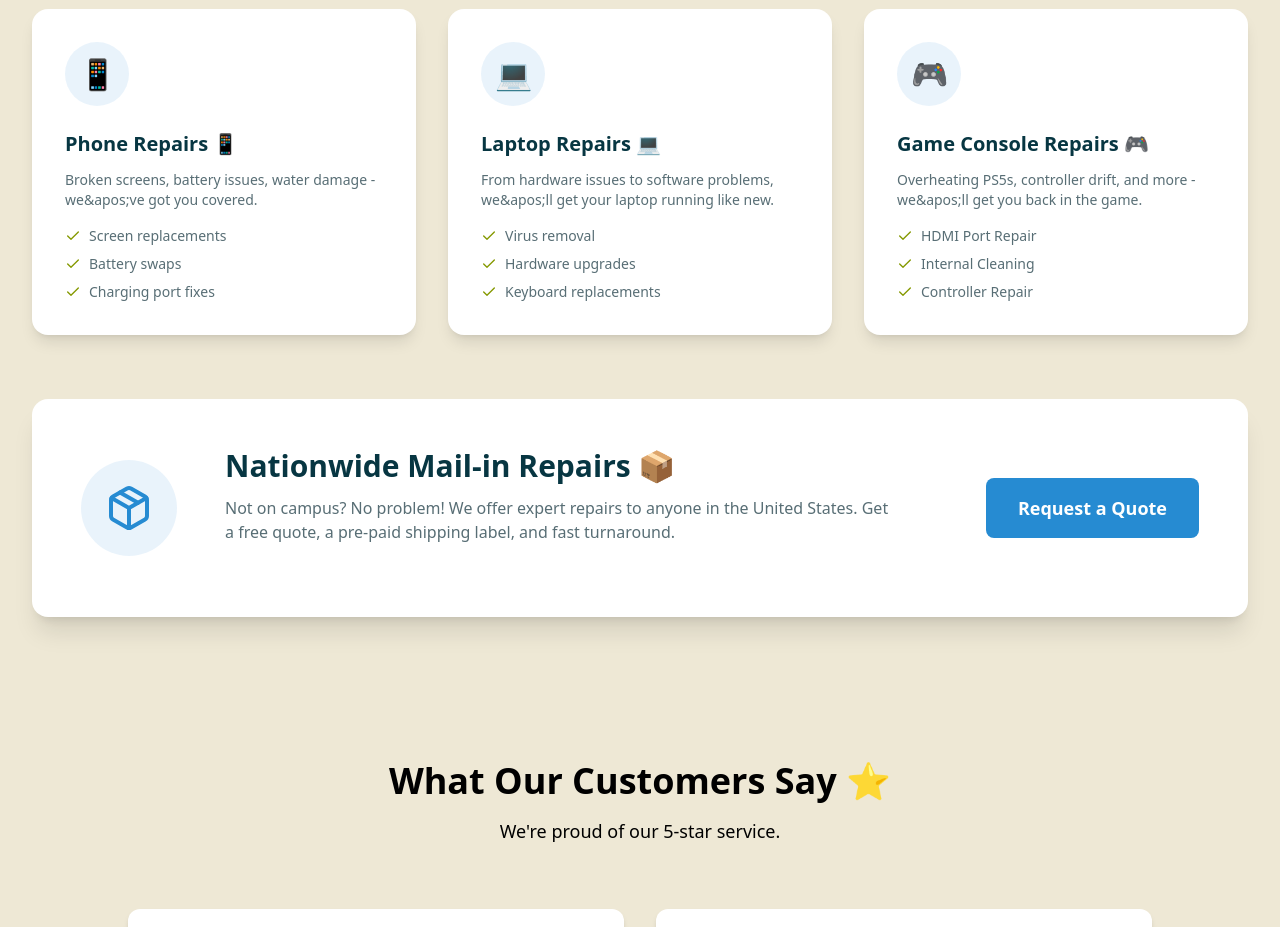
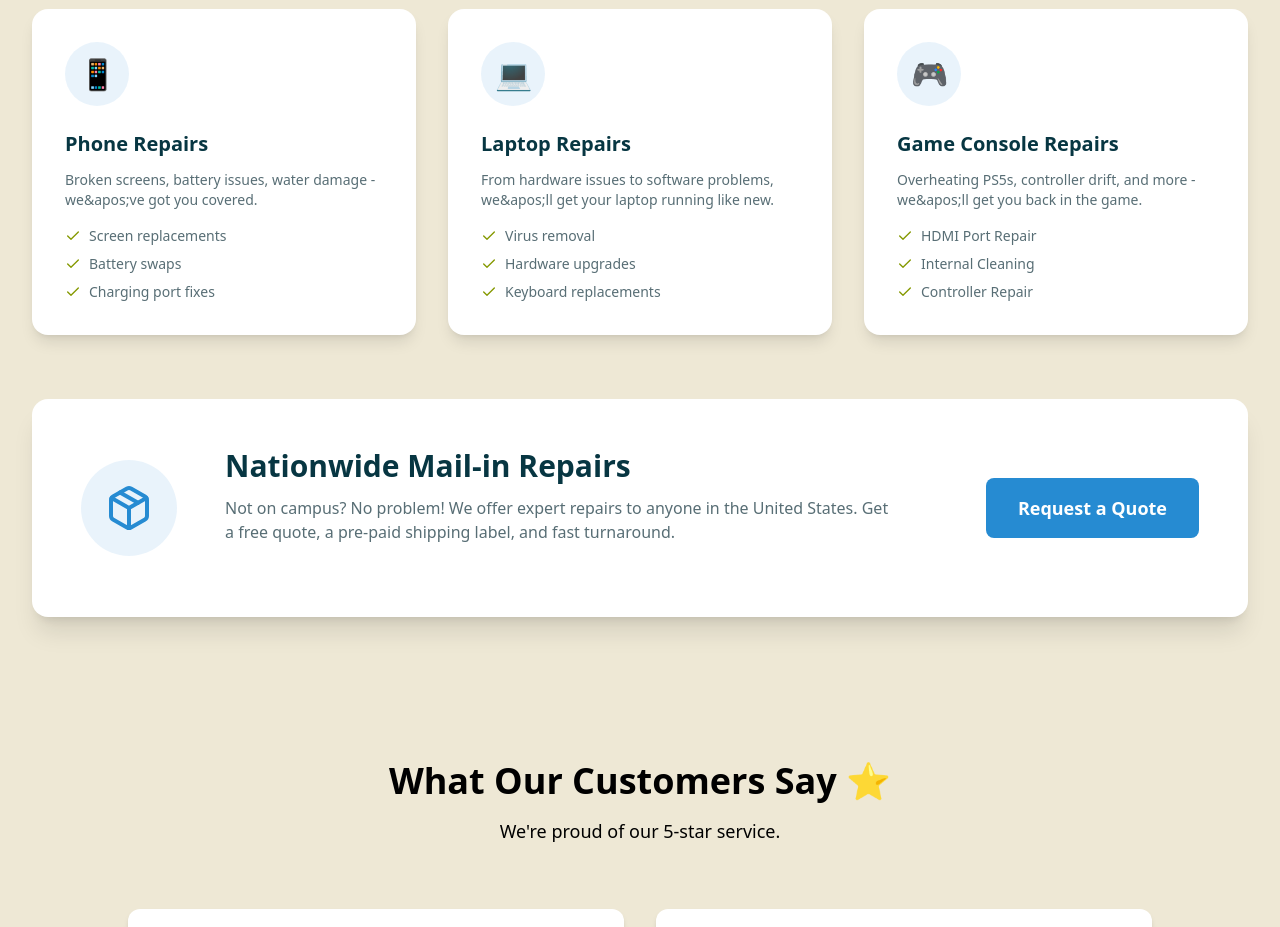
Before and after one commit to debugonezero/dash-fixes-v2, a Next.js app: page / in a window 1280 px wide. Shown: the part 1820-2747 px from the top of the page. Built offline with nearby package versions, Linux system fonts and the light colour scheme.

Commit message:
Remove duplicate emojis from service card titles, keep only large icons

```diff
--- a/src/app/Services.tsx
+++ b/src/app/Services.tsx
@@ -7,7 +7,7 @@ const Services = () => {
   const mainServices = [
     {
       icon: "📱",
-      title: "Phone Repairs 📱",
+      title: "Phone Repairs",
       description:
         "Broken screens, battery issues, water damage - we&apos;ve got you covered.",
       features: ["Screen replacements", "Battery swaps", "Charging port fixes"],
@@ -15,7 +15,7 @@ const Services = () => {
     },
     {
       icon: "💻",
-      title: "Laptop Repairs 💻",
+      title: "Laptop Repairs",
       description:
         "From hardware issues to software problems, we&apos;ll get your laptop running like new.",
       features: ["Virus removal", "Hardware upgrades", "Keyboard replacements"],
@@ -23,7 +23,7 @@ const Services = () => {
     },
     {
       icon: "🎮",
-      title: "Game Console Repairs 🎮",
+      title: "Game Console Repairs",
       description:
         "Overheating PS5s, controller drift, and more - we&apos;ll get you back in the game.",
       features: ["HDMI Port Repair", "Internal Cleaning", "Controller Repair"],
@@ -33,7 +33,7 @@ const Services = () => {
 
   const mailInService = {
     icon: <Package className="w-12 h-12 text-solarized-blue" />,
-    title: "Nationwide Mail-in Repairs 📦",
+    title: "Nationwide Mail-in Repairs",
     description:
       "Not on campus? No problem! We offer expert repairs to anyone in the United States. Get a free quote, a pre-paid shipping label, and fast turnaround.",
     link: "/mail-in-repair",
```
